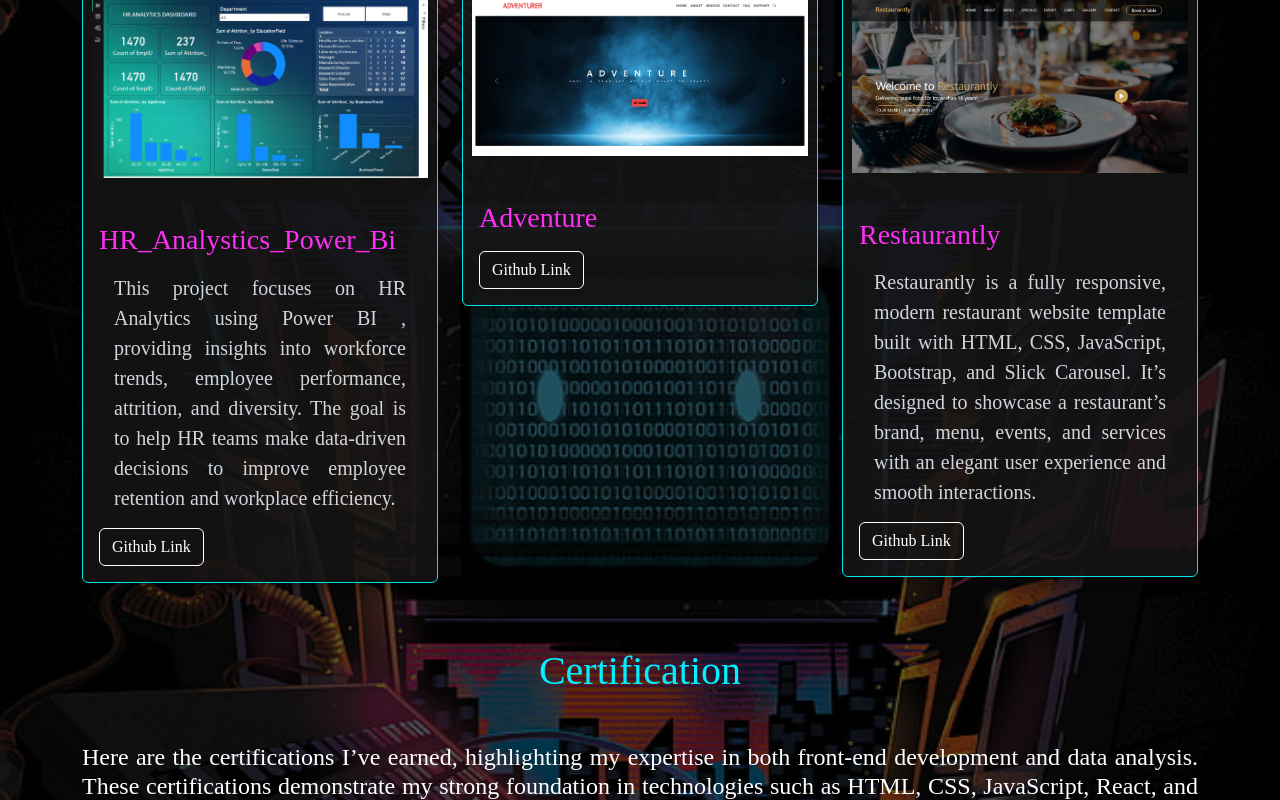
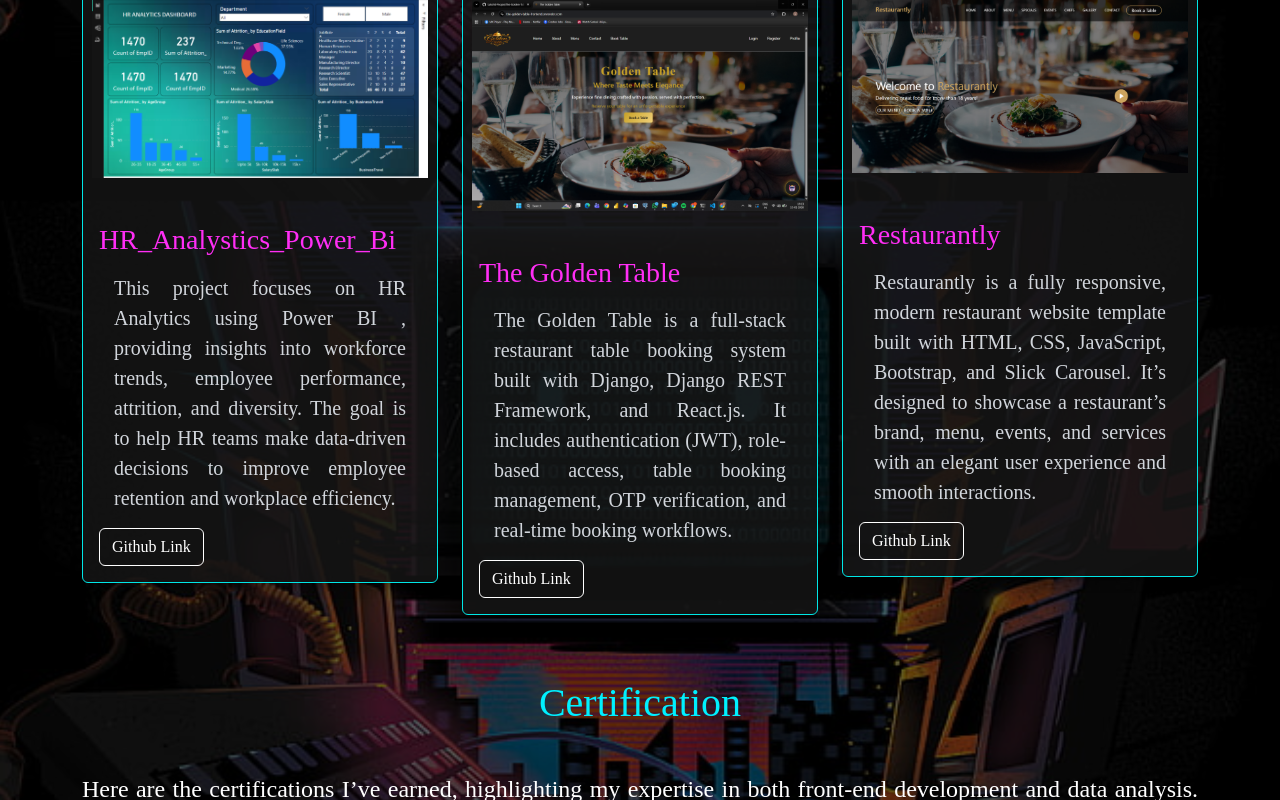
Before and after one commit to Lakshit-Poojari/My-Portfolio, a React (Vite) app in the folder Portfolio-frontend/: page / in a window 1280 px wide. Shown: the part 2999-3799 px from the top of the page. Built offline with nearby package versions, Linux system fonts and the light colour scheme.

Commit message:
add new project

```diff
--- a/Portfolio-frontend/src/component/project/Project.jsx
+++ b/Portfolio-frontend/src/component/project/Project.jsx
@@ -1,12 +1,12 @@
 import React from 'react'
 import '../project/Project.css'
 import hr from "../../assets/images/HR_Analytics.png"
-import Adventure from "../../assets/images/Adventure.png"
+import goldentable from "../../assets/images/goldentable.png"
 import Restaurantly from "../../assets/images/img.png"
 
 const projects =[
   { Img: `${hr}` , title: ' HR_Analystics_Power_Bi', description: 'This project focuses on HR Analytics using Power BI , providing insights into workforce trends, employee performance, attrition, and diversity. The goal is to help HR teams make data-driven decisions to improve employee retention and workplace efficiency.', link:"https://github.com/Lakshit-Poojari/HR_Analystics_Power_Bi"},
-  { Img: `${Adventure}`, title: 'Adventure', description: '', link:"https://github.com/Lakshit-Poojari/Adventure"},
+  { Img: `${goldentable}`, title: 'The Golden Table', description: 'The Golden Table is a full-stack restaurant table booking system built with Django, Django REST Framework, and React.js. It includes authentication (JWT), role-based access, table booking management, OTP verification, and real-time booking workflows.', link:"https://github.com/Lakshit-Poojari/The-Golden-Table"},
   { Img: `${Restaurantly}`, title: 'Restaurantly', description: 'Restaurantly is a fully responsive, modern restaurant website template built with HTML, CSS, JavaScript, Bootstrap, and Slick Carousel. It’s designed to showcase a restaurant’s brand, menu, events, and services with an elegant user experience and smooth interactions.', link:"https://github.com/Lakshit-Poojari/Restaurantly"},
 ]
 
```
Also changed, not shown: Portfolio-frontend/src/assets/images/goldentable.png (added).
